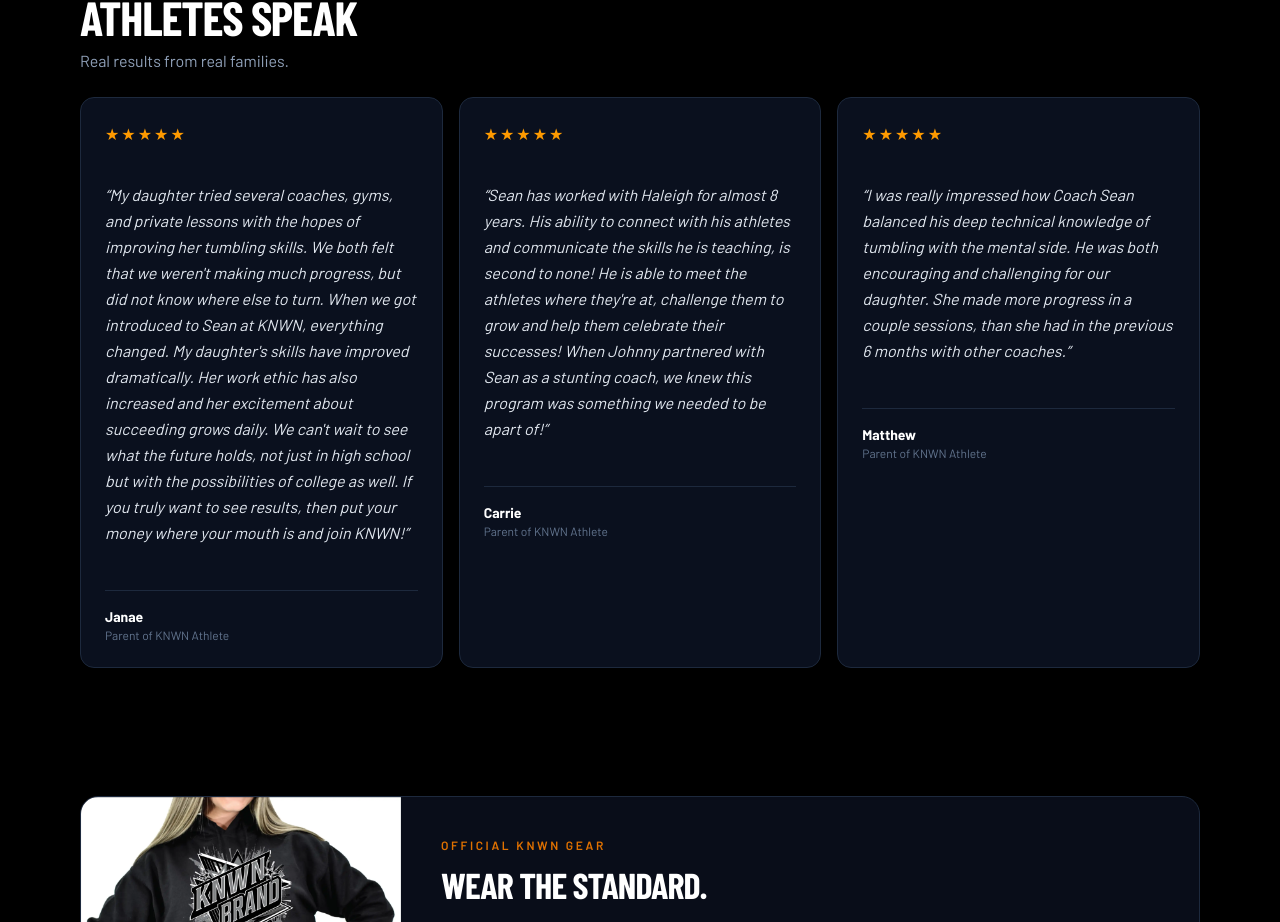
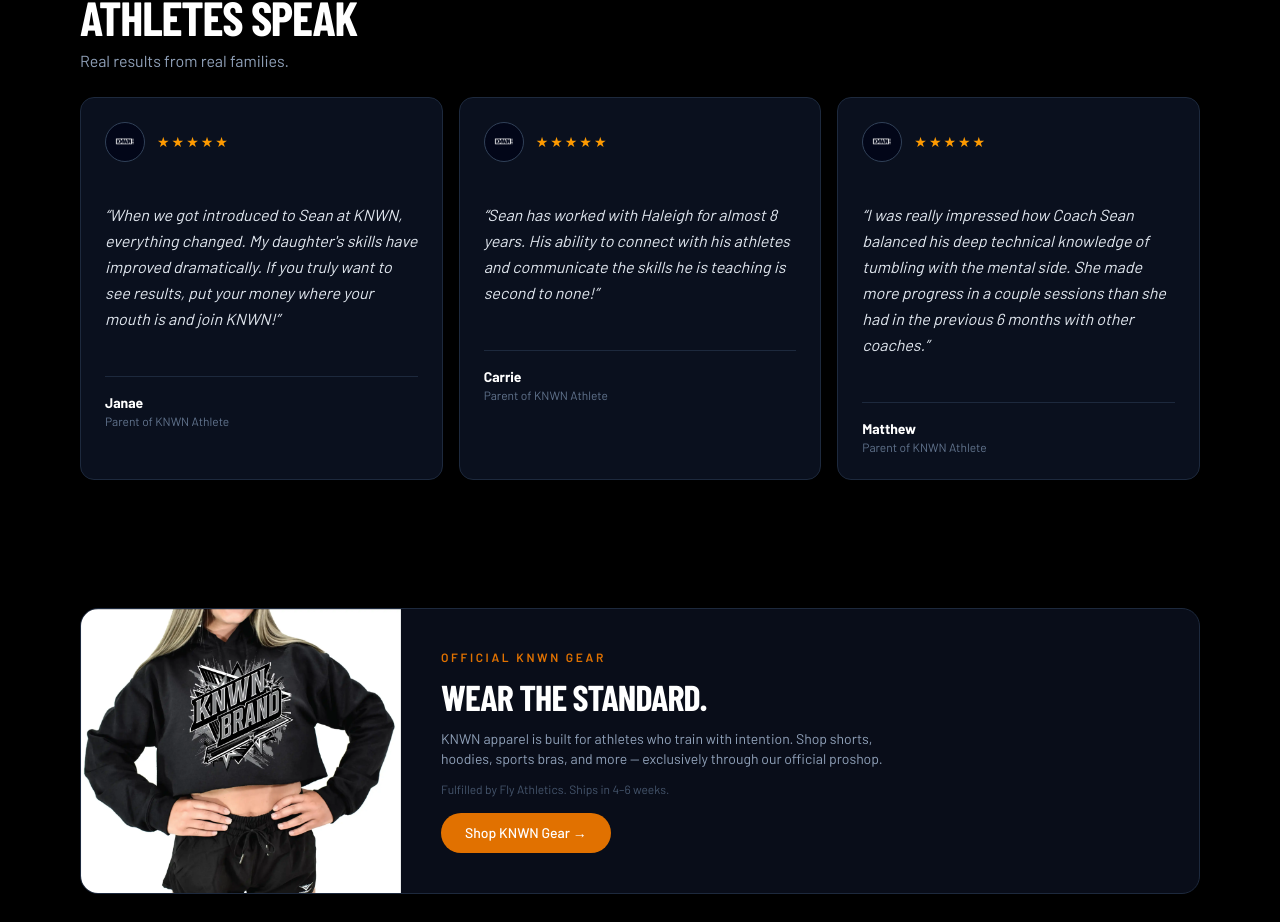
Before and after one commit to janetx-awi/knwn-website, a Next.js app: page / in a window 1280 px wide. Shown: the part 3078-4000 px from the top of the page. Built offline with nearby package versions, Linux system fonts and the light colour scheme; a web font is replaced by a local one.

Commit message:
feat: testimonials — short excerpts, KNWN logo avatar, stars inline

```diff
--- a/src/app/page.tsx
+++ b/src/app/page.tsx
@@ -51,24 +51,21 @@
 
 const TESTIMONIALS = [
   {
-    quote:
-      "My daughter tried several coaches, gyms, and private lessons with the hopes of improving her tumbling skills. We both felt that we weren't making much progress, but did not know where else to turn. When we got introduced to Sean at KNWN, everything changed. My daughter's skills have improved dramatically. Her work ethic has also increased and her excitement about succeeding grows daily. We can't wait to see what the future holds, not just in high school but with the possibilities of college as well. If you truly want to see results, then put your money where your mouth is and join KNWN!",
+    quote: "When we got introduced to Sean at KNWN, everything changed. My daughter's skills have improved dramatically. If you truly want to see results, put your money where your mouth is and join KNWN!",
     name: "Janae",
     context: "Parent of KNWN Athlete",
     stars: 5,
     placeholder: false,
   },
   {
-    quote:
-      "Sean has worked with Haleigh for almost 8 years. His ability to connect with his athletes and communicate the skills he is teaching, is second to none! He is able to meet the athletes where they're at, challenge them to grow and help them celebrate their successes! When Johnny partnered with Sean as a stunting coach, we knew this program was something we needed to be apart of!",
+    quote: "Sean has worked with Haleigh for almost 8 years. His ability to connect with his athletes and communicate the skills he is teaching is second to none!",
     name: "Carrie",
     context: "Parent of KNWN Athlete",
     stars: 5,
     placeholder: false,
   },
   {
-    quote:
-      "I was really impressed how Coach Sean balanced his deep technical knowledge of tumbling with the mental side. He was both encouraging and challenging for our daughter. She made more progress in a couple sessions, than she had in the previous 6 months with other coaches.",
+    quote: "I was really impressed how Coach Sean balanced his deep technical knowledge of tumbling with the mental side. She made more progress in a couple sessions than she had in the previous 6 months with other coaches.",
     name: "Matthew",
     context: "Parent of KNWN Athlete",
     stars: 5,
@@ -298,13 +295,24 @@
                   : "border-slate-800 bg-slate-900/70 p-6"
                 }
               >
-                {item.stars > 0 && (
-                  <div className="mb-3 flex gap-0.5 text-amber-500">
-                    {Array.from({ length: item.stars }).map((_, i) => (
-                      <span key={i} aria-hidden>★</span>
-                    ))}
+                <div className="mb-4 flex items-center gap-3">
+                  <div className="flex h-10 w-10 shrink-0 items-center justify-center rounded-full border border-slate-700 bg-slate-950 p-1.5">
+                    <Image
+                      src="/images/knwn/knwn-logo.png"
+                      alt="KNWN Brand"
+                      width={32}
+                      height={21}
+                      className="h-auto w-full"
+                    />
                   </div>
-                )}
+                  {item.stars > 0 && (
+                    <div className="flex gap-0.5 text-amber-500 text-sm">
+                      {Array.from({ length: item.stars }).map((_, i) => (
+                        <span key={i} aria-hidden>★</span>
+                      ))}
+                    </div>
+                  )}
+                </div>
                 <p className={`text-base italic leading-relaxed ${item.placeholder ? "text-slate-600" : "text-slate-200"}`}>
                   &ldquo;{item.quote}&rdquo;
                 </p>
```
